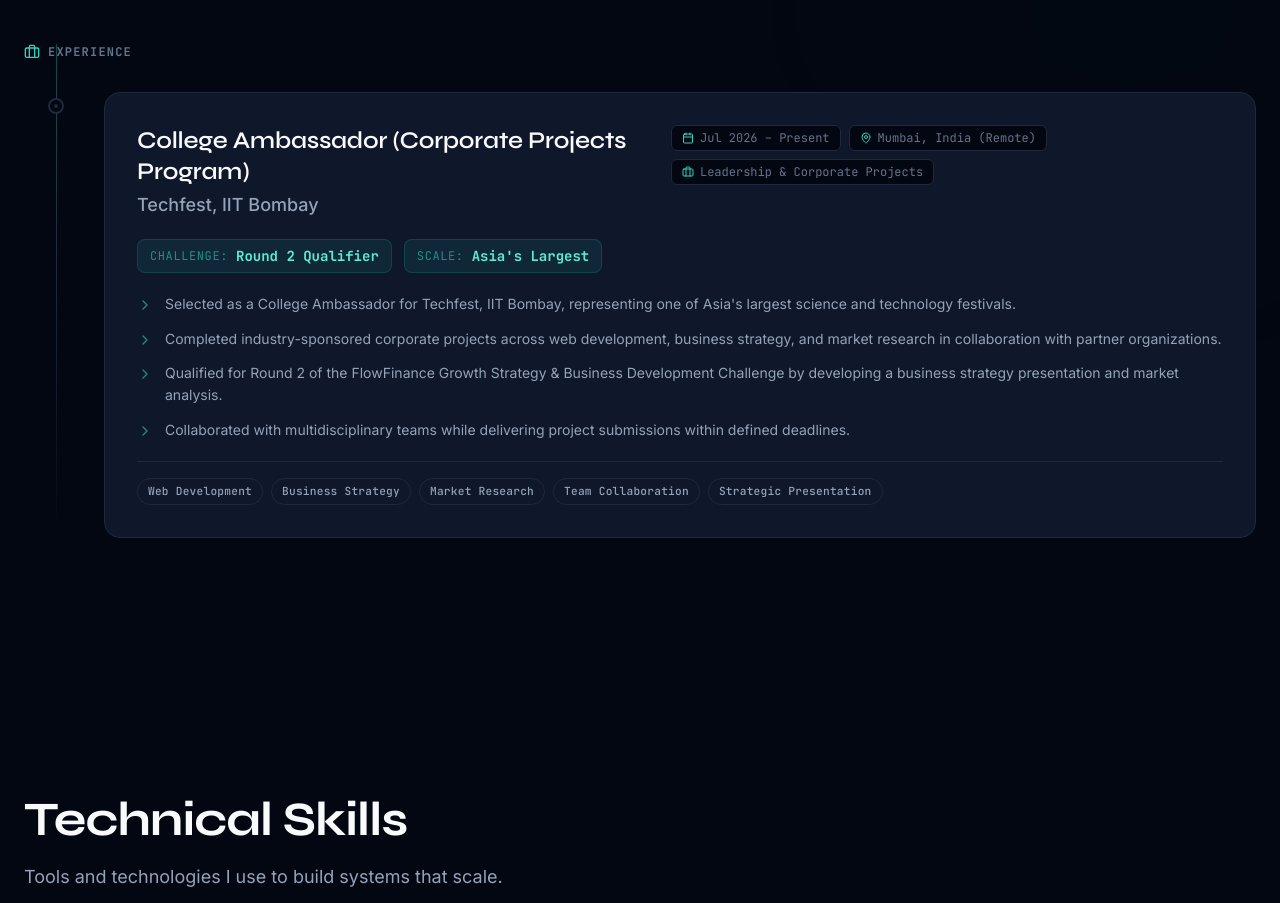
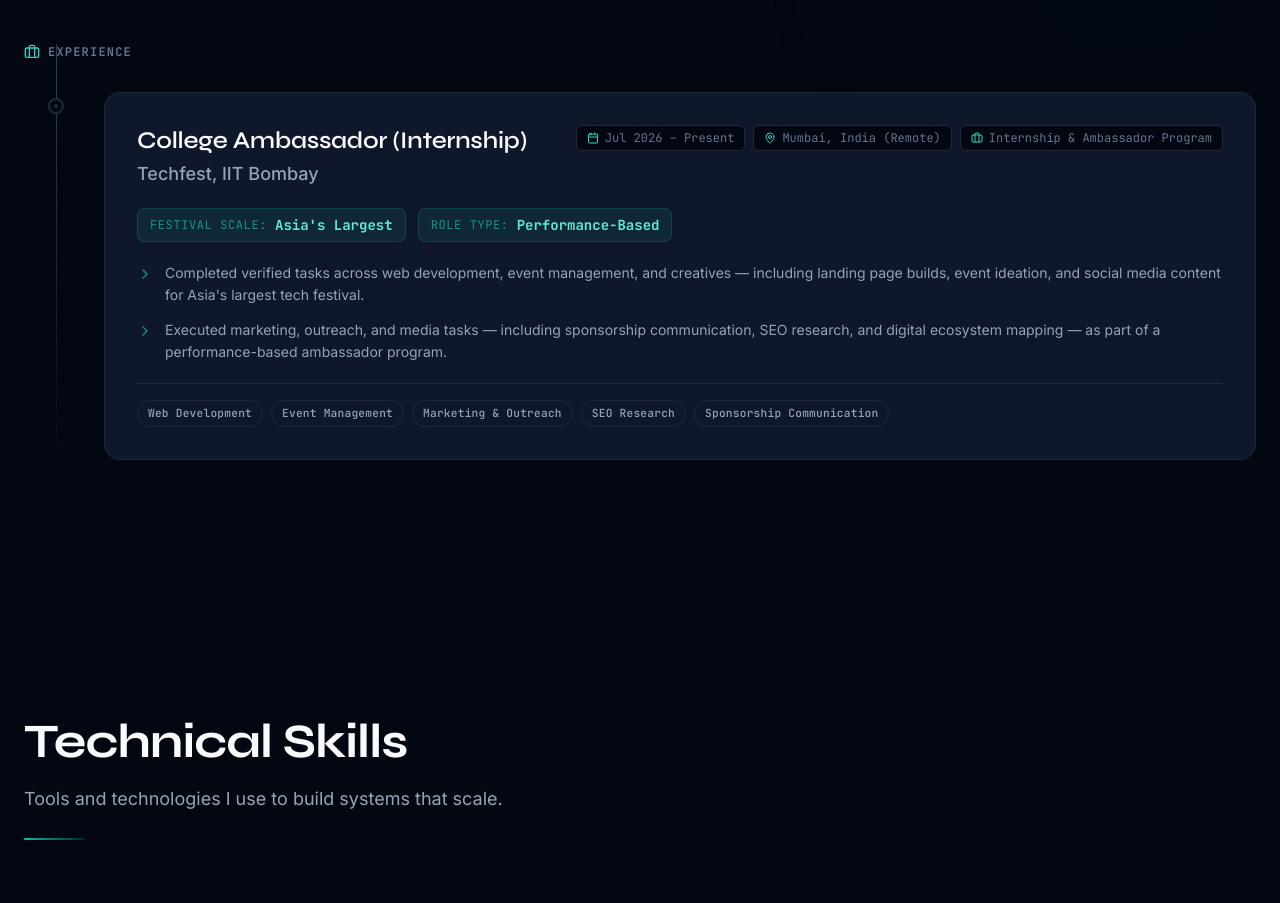
Before and after one commit to Anil-Pradhan-web/MY-PORTFOLIO, a Next.js app: page / in a window 1280 px wide. Shown: the part 2480-3383 px from the top of the page. Built offline with nearby package versions, Linux system fonts and the light colour scheme.

Commit message:
feat: update experience section to College Ambassador (Internship) at Techfest IIT Bombay

```diff
--- a/resume.html
+++ b/resume.html
@@ -112,14 +112,12 @@
 
     <div>
       <div class="flex justify-between items-baseline mb-0.5">
-        <h4 class="text-[9.8px] font-bold text-slate-900">College Ambassador (Corporate Projects Program) <span class="text-slate-400 font-normal">|</span> <span class="text-[#1e3a8a]">Techfest, IIT Bombay</span></h4>
+        <h4 class="text-[9.8px] font-bold text-slate-900">College Ambassador (Internship) <span class="text-slate-400 font-normal">|</span> <span class="text-[#1e3a8a]">Techfest, IIT Bombay</span></h4>
         <span class="text-[8.8px] text-slate-500 font-mono">Jul 2026 – Present</span>
       </div>
       <ul class="list-disc list-outside ml-4 text-[9.2px] text-slate-600 space-y-0.5 leading-relaxed">
-        <li>Selected as a College Ambassador for Techfest, IIT Bombay, representing one of Asia's largest science and technology festivals.</li>
-        <li>Completed industry-sponsored corporate projects across web development, business strategy, and market research in collaboration with partner organizations.</li>
-        <li>Qualified for Round 2 of the FlowFinance Growth Strategy & Business Development Challenge by developing a business strategy presentation and market analysis.</li>
-        <li>Collaborated with multidisciplinary teams while delivering project submissions within defined deadlines.</li>
+        <li>Completed verified tasks across web development, event management, and creatives — including landing page builds, event ideation, and social media content for Asia's largest tech festival.</li>
+        <li>Executed marketing, outreach, and media tasks — including sponsorship communication, SEO research, and digital ecosystem mapping — as part of a performance-based ambassador program.</li>
       </ul>
     </div>
   </div>
--- a/src/components/sections/Experience.tsx
+++ b/src/components/sections/Experience.tsx
@@ -24,21 +24,19 @@
 
 const experiences = [
   {
-    role: 'College Ambassador (Corporate Projects Program)',
+    role: 'College Ambassador (Internship)',
     org: 'Techfest, IIT Bombay',
     period: 'Jul 2026 – Present',
     location: 'Mumbai, India (Remote)',
-    type: 'Leadership & Corporate Projects',
+    type: 'Internship & Ambassador Program',
     bullets: [
-      'Selected as a College Ambassador for Techfest, IIT Bombay, representing one of Asia\'s largest science and technology festivals.',
-      'Completed industry-sponsored corporate projects across web development, business strategy, and market research in collaboration with partner organizations.',
-      'Qualified for Round 2 of the FlowFinance Growth Strategy & Business Development Challenge by developing a business strategy presentation and market analysis.',
-      'Collaborated with multidisciplinary teams while delivering project submissions within defined deadlines.',
+      "Completed verified tasks across web development, event management, and creatives — including landing page builds, event ideation, and social media content for Asia's largest tech festival.",
+      'Executed marketing, outreach, and media tasks — including sponsorship communication, SEO research, and digital ecosystem mapping — as part of a performance-based ambassador program.',
     ],
-    skills: ['Web Development', 'Business Strategy', 'Market Research', 'Team Collaboration', 'Strategic Presentation'],
+    skills: ['Web Development', 'Event Management', 'Marketing & Outreach', 'SEO Research', 'Sponsorship Communication'],
     metrics: [
-      { label: 'Challenge', value: 'Round 2 Qualifier' },
-      { label: 'Scale', value: "Asia's Largest" },
+      { label: 'Festival Scale', value: "Asia's Largest" },
+      { label: 'Role Type', value: 'Performance-Based' },
     ],
   },
 ];
```
Also changed, not shown: 2 other files (tests, documents, lock files or other folders).
